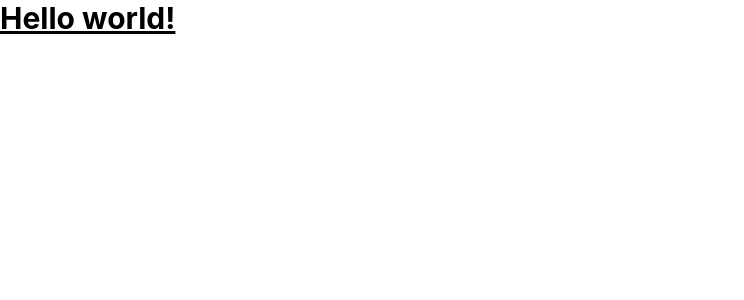
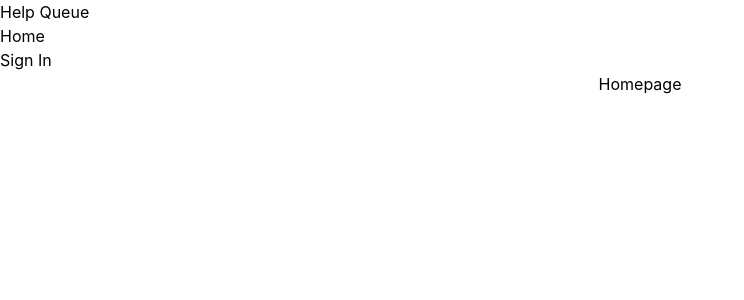
Before and after one commit to Zookerman3/Stock-Tracker-App, a React (Create React App) app: page / in a window 1280 px wide. Shown: the top 300 px of the page, without its empty margins (0-744 px from the left). Built offline with nearby package versions, Linux system fonts and the light colour scheme.

Commit message:
added .env

```diff
--- a/package.json
+++ b/package.json
@@ -6,8 +6,10 @@
     "@testing-library/jest-dom": "^5.16.5",
     "@testing-library/react": "^13.4.0",
     "@testing-library/user-event": "^13.5.0",
+    "firebase": "^9.21.0",
     "react": "^18.2.0",
     "react-dom": "^18.2.0",
+    "react-router-dom": "^6.11.1",
     "react-scripts": "5.0.1",
     "web-vitals": "^2.1.4"
   },
--- a/src/App.js
+++ /dev/null
@@ -1,12 +0,0 @@
-
-import './App.css';
-
-function App() {
-  return (
-    <h1 className="text-3xl font-bold underline">
-    Hello world!
-  </h1>
-  );
-}
-
-export default App;
--- /dev/null
+++ b/src/components/App.js
@@ -0,0 +1,19 @@
+import SignIn from "./SignIn";
+import Homepage from "./Homepage";
+import Navbar from "./NavBar";
+import '../App.css';
+import { BrowserRouter as Router, Routes, Route } from "react-router-dom";
+
+function App() {
+    return (
+        <Router>
+            <Navbar />
+            <Routes>
+                <Route path="/sign-in" element={<SignIn />} />
+                <Route path="/" element={<Homepage />} />
+            </Routes>
+        </Router>
+    );
+}
+
+export default App;
--- /dev/null
+++ b/src/components/Homepage.js
@@ -0,0 +1,9 @@
+import React from "react";
+
+function Homepage(){
+  return (
+    <h1 className="text-center">Homepage</h1>
+  );
+}
+
+export default Homepage
--- /dev/null
+++ b/src/components/NavBar.js
@@ -0,0 +1,20 @@
+import { Link } from "react-router-dom";
+import React from "react";
+
+function Navbar(){
+  return (
+    <React.Fragment>
+      <h1> Help Queue</h1>
+      <ul>
+        <li>
+          <Link to="/">Home</Link>
+        </li>
+        <li>
+          <Link to="/sign-in">Sign In</Link>
+        </li>
+      </ul>
+    </React.Fragment>
+  );
+}
+
+export default Navbar;
--- /dev/null
+++ b/src/components/SignIn.js
@@ -0,0 +1,9 @@
+import React from "react";
+
+function SignIn(){
+  return (
+    <h1>Sign In</h1>
+  );
+}
+
+export default SignIn;
--- a/src/index.js
+++ b/src/index.js
@@ -1,7 +1,7 @@
 import React from 'react';
 import ReactDOM from 'react-dom/client';
 import './index.css';
-import App from './App';
+import App from './components/App';
 import reportWebVitals from './reportWebVitals';
 
 const root = ReactDOM.createRoot(document.getElementById('root'));
```
Also changed, not shown: 2 other files (tests, documents, lock files or other folders).
